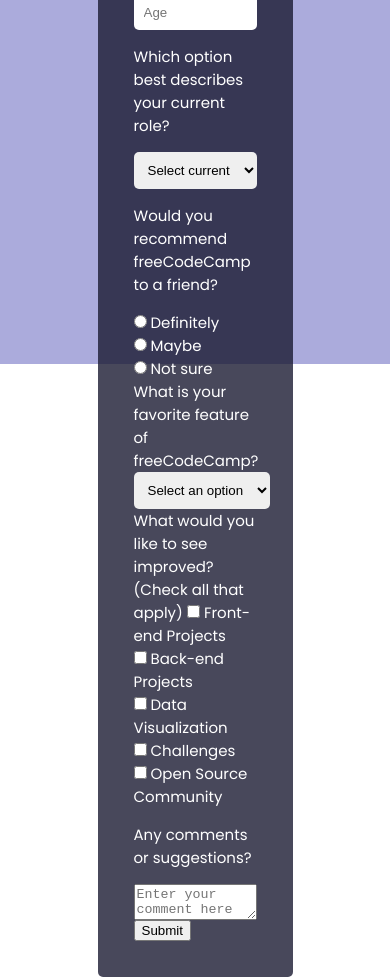
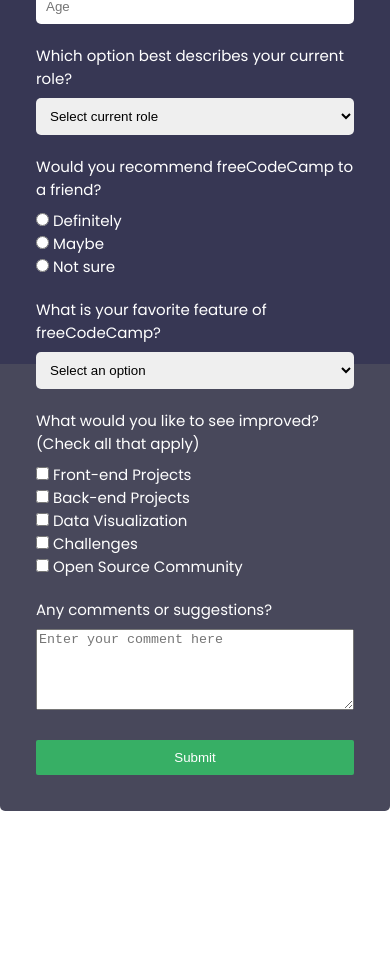
Before and after one commit to rbreva/microverse_challege01, a plain HTML site: page index.html in a window 390 px wide. Shown: the part 480-1457 px from the top of the page. After the commit the page ends 1291 px from the top, so only its background shows below. Drawn offline with Linux system fonts and the light colour scheme.

Commit message:
add media queries and style submit and checkboxes

```diff
--- a/index.html
+++ b/index.html
@@ -42,6 +42,7 @@
             <div class="radio_btn">
                 <input type="radio" id="may-be" name="recommend-friend" value="Maybe">
                 <label for="may-be">Maybe</label><br>
+            </div>
             <div class="radio_btn">
                 <input type="radio" id="not-sure" name="recommend-friend" value="Not sure">
                 <label for="not-sure">Not sure</label>
@@ -56,25 +57,30 @@
                 <option value="4">Open source</option>
             </select>
             <label>What would you like to see improved? (Check all that apply)</label>
-
+            <div class="checkbox">
                 <input id="front-end-projects" type="checkbox" value="Front-end Projects">
                 <label for="front-end-projects">Front-end Projects</label><br>
-
+            </div>
+            <div class="checkbox">
                 <input id="back-end-projects" type="checkbox" value="Back-end Projects">
                 <label for="back-end-projects">Back-end Projects</label><br>
-
+            </div>
+            <div class="checkbox">
                 <input id="data-visualization" type="checkbox" value="Data Visualization">
                 <label for="data-visualization">Data Visualization</label><br>
-
+            </div>
+            <div class="checkbox">
                 <input id="challenges" type="checkbox" value="Challenges">
                 <label for="challenges">Challenges</label><br>
-
+            </div>
+            <div class="checkbox">
                 <input id="open-source-community" type="checkbox" value="Open Source Community">
                 <label for="open-source-community">Open Source Community</label><br>
+            </div>
 
             <div class="textarea_cls">
                 <label>Any comments or suggestions?</label>
-            <textarea id="suggestions" placeholder="Enter your comment here"></textarea>
+                <textarea id="suggestions" placeholder="Enter your comment here" rows="5"></textarea>
             </div>
             <button type="submit" id="submit">Submit</button>
         </div>
--- a/styled.css
+++ b/styled.css
@@ -42,6 +42,7 @@
 
 form {
     width: 50%;
+    min-width: 650px;
     margin: auto;
     background-color: #1b1b32cc;
     padding: 36px;
@@ -49,21 +50,52 @@
 }
 
 .container {
-    display:flex;
-    flex-direction: column;
-}
-
-.textarea_cls{
     display: flex;
     flex-direction: column;
 }
 
-label{
-    padding: 15px 0;
+.textarea_cls {
+    display: flex;
+    flex-direction: column;
 }
 
-input, select{
+label {
+    padding-top: 20px;
+    padding-bottom: 8px;
+}
+
+input,
+select {
     padding: 10px;
     border-radius: 5px;
     border: none;
 }
+
+.checkbox {
+    display: block;
+}
+
+#submit {
+    width: 100%;
+    padding: 10px;
+    background: #37af65;
+    color: #ffffff;
+    border-radius: 2px;
+    cursor: pointer;
+    margin-top: 30px;
+    border: none;
+}
+
+@media only screen and (max-width: 800px) {
+    form {
+        width: 90%;
+        min-width: 90%;
+    }
+}
+
+@media only screen and (max-width: 420px) {
+    form {
+        width: 100%;
+        min-width: 100%;
+    }
+}
```
Lines whose indentation alone changed are shown as unchanged.
